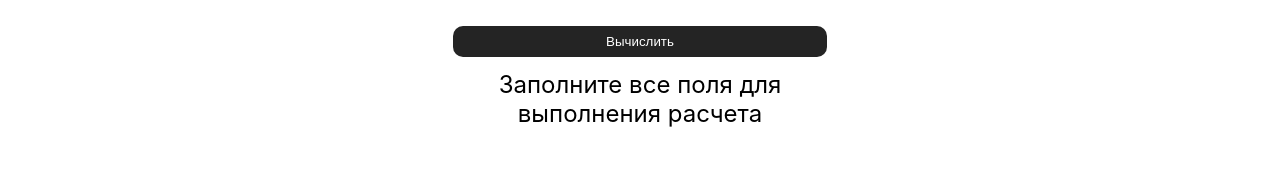
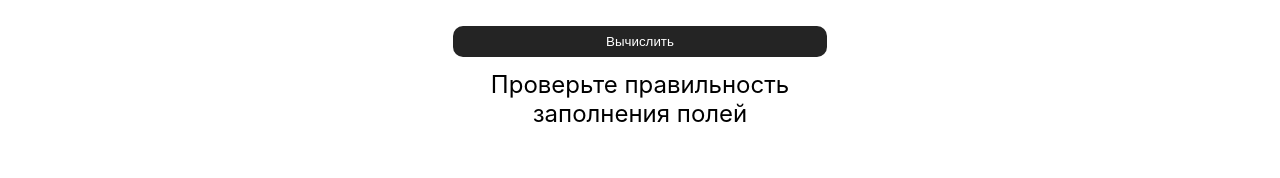
Before and after one commit to xRODIPITx/finance_calc, a React (Create React App) app in the folder frontend/: page /CalcInt/1 in a window 1280 px wide. Shown: the part 386-564 px from the top of the page. Built offline with nearby package versions, Linux system fonts and the light colour scheme; no server answers; the HTML template or start-up script is replaced by a standard one.

Commit message:
calc interface update

```diff
--- a/frontend/src/views/CalcInt.css
+++ b/frontend/src/views/CalcInt.css
@@ -31,6 +31,7 @@
 .CalcInt p {
   text-align: center;
   font-size: x-large;
+  margin-bottom: 1em;
 }
 
 .CalcInt button:hover {
--- a/frontend/src/views/CalcInt.js
+++ b/frontend/src/views/CalcInt.js
@@ -51,14 +51,14 @@ function CalcInt() {
     if (result.price <= 0 || result.time <= 0) {
       return (
         <>
-          <p>Заполните все поля для выполнения расчета</p>
+          <p>Проверьте правильность заполнения полей</p>
         </>
       );
     } else {
       return (
         <>
-          <p>Стоимость кредита: {result.price} руб.</p>
-          <p>Общая ставка кредита: {result.commonPercent}%</p>
+          <p>Сумма кредита: {result.price} руб.</p>
+          <p>Общая ставка кредита: {result.commonPercent}</p>
           <p>Ежемесячный платёж: {result.sumPerMonth} руб.</p>
           <p>Необходимый доход: {result.neededMoney} руб.</p>
         </>
@@ -70,7 +70,7 @@ function CalcInt() {
     <>
       <Header />
       <div className="CalcInt">
-        <p>{calc.CalcName}</p>
+        <p>{calc.calcName}</p>
         <input id="sum" type="number" placeholder="Сумма (руб)" />
         <input id="time" type="number" placeholder="Продолжительность (лет)" />
         <input
```
